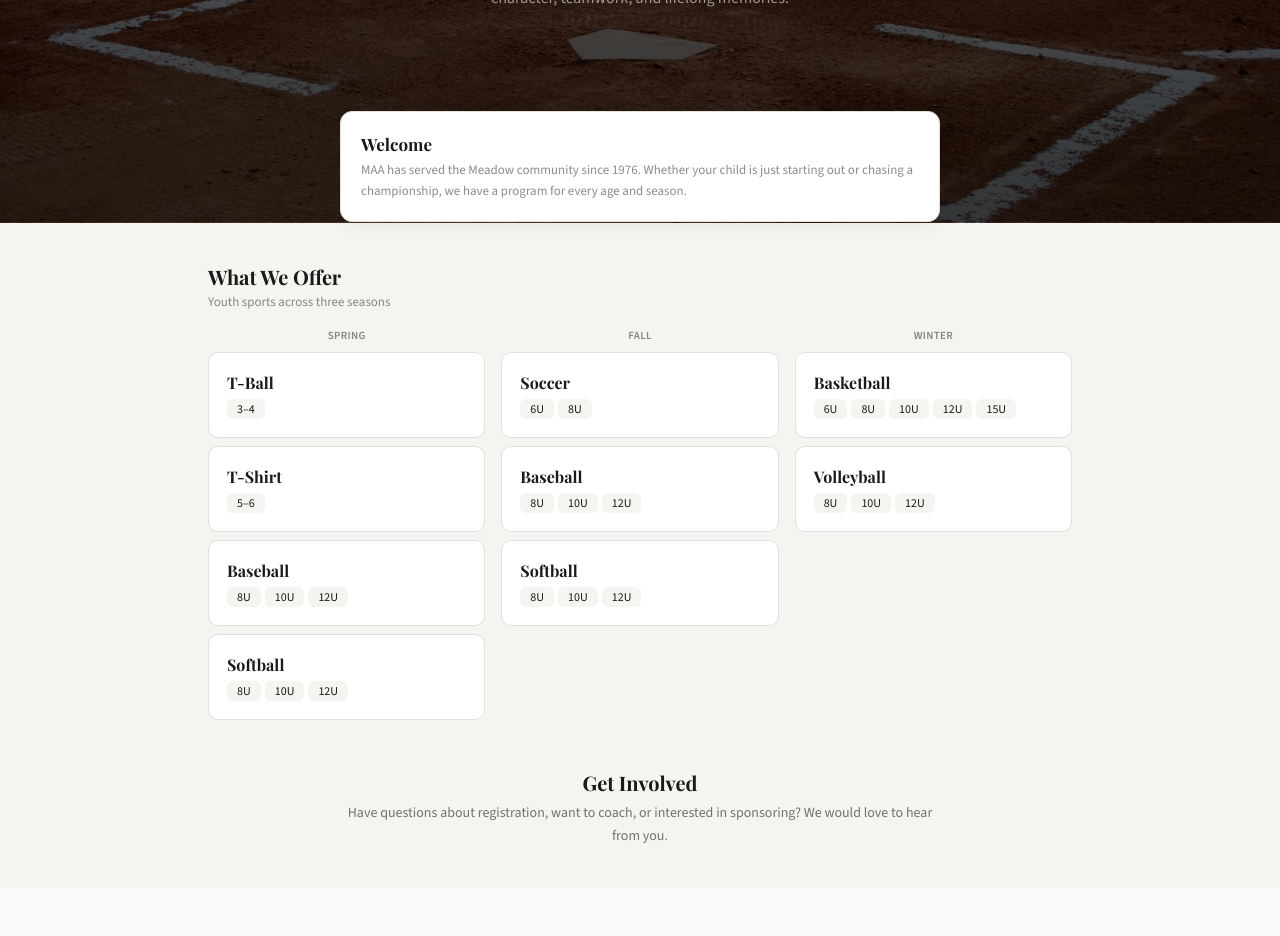
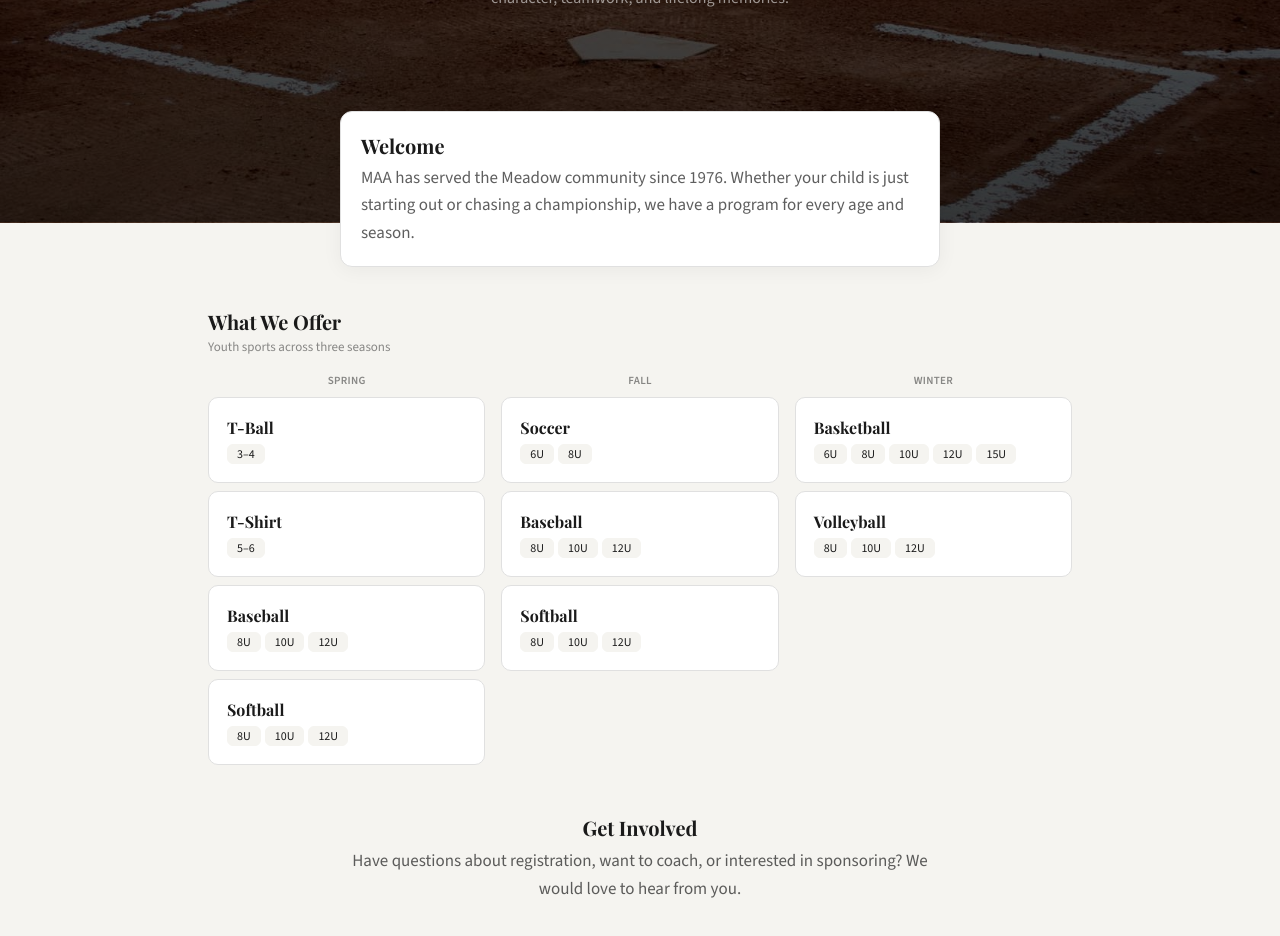
Before and after one commit to smithgotsurf/maa-frontend, a React (Vite) app: page / in a window 1280 px wide. Shown: the part 220-1156 px from the top of the page. Before the commit the page ends 1108 px from the top, so only its background shows below. Built offline with nearby package versions, Linux system fonts and the light colour scheme.

Commit message:
Bump home page Intro/Outro font sizes to match content pages

```diff
--- a/src/pages/home/index.tsx
+++ b/src/pages/home/index.tsx
@@ -24,8 +24,8 @@ function Hero() {
 function Intro() {
   return (
     <div className="card bg-white shadow-[0_3px_20px_rgba(0,0,0,.05)] border border-base-300 rounded-xl p-5 -mt-34 max-w-[600px] mx-auto relative z-10 mb-10">
-      <h3 className="text-[17px] font-bold">{intro.heading}</h3>
-      <p className="text-[13px] text-base-content/50 mt-0.5 leading-relaxed">{intro.body}</p>
+      <h3 className="text-xl font-bold">{intro.heading}</h3>
+      <p className="text-[17px] text-base-content/70 mt-1 leading-relaxed">{intro.body}</p>
     </div>
   );
 }
@@ -69,7 +69,7 @@ function Outro() {
   return (
     <div className="mt-10 mb-4 text-center">
       <h3 className="text-[20px] font-bold mb-1">{outro.heading}</h3>
-      <p className="text-[14px] text-base-content/60 leading-relaxed max-w-[600px] mx-auto">
+      <p className="text-[17px] text-base-content/70 leading-relaxed max-w-[600px] mx-auto">
         {outro.body}
       </p>
     </div>
```
